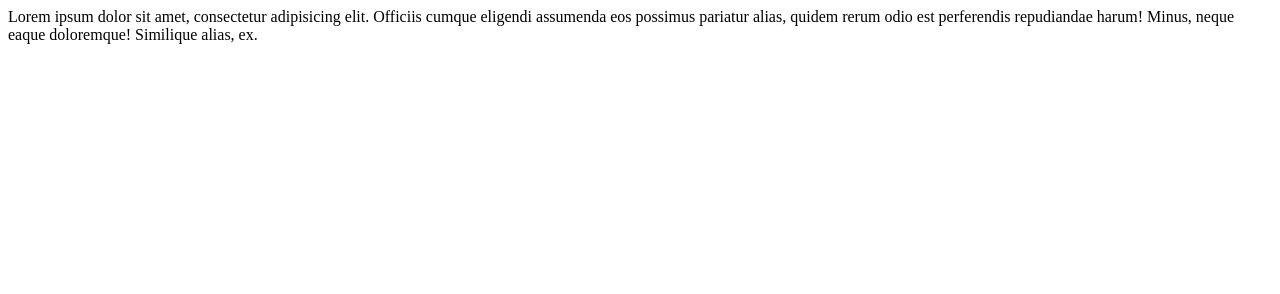
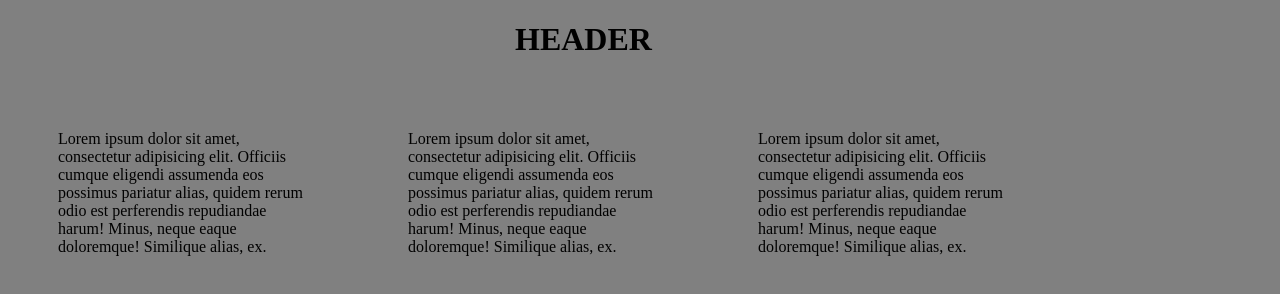
Before and after one commit to Rocombol/testgit, a plain HTML site: page index.html in a window 1280 px wide. Drawn offline with Linux system fonts and the light colour scheme.

Commit message:
second commit

```diff
--- a/index.html
+++ b/index.html
@@ -5,9 +5,27 @@
     <meta charset=utf-8 />
     <title>JS Bin</title>
 </head>
+<style>
+	body{
+		background: gray;
+	}
+	div{
+		margin: 50px;
+		width:250px;
+		float: left;
+	}
+	#header{
+		margin:0 auto;
+		float: none;
+	}
+</style>
+<div id="header"><h1>HEADER</h1></div>
+<div>Lorem ipsum dolor sit amet, consectetur adipisicing elit. Officiis cumque eligendi assumenda eos possimus pariatur alias, quidem rerum odio est perferendis repudiandae harum! Minus, neque eaque doloremque! Similique alias, ex.</div>
+<div>Lorem ipsum dolor sit amet, consectetur adipisicing elit. Officiis cumque eligendi assumenda eos possimus pariatur alias, quidem rerum odio est perferendis repudiandae harum! Minus, neque eaque doloremque! Similique alias, ex.</div>
 <div>Lorem ipsum dolor sit amet, consectetur adipisicing elit. Officiis cumque eligendi assumenda eos possimus pariatur alias, quidem rerum odio est perferendis repudiandae harum! Minus, neque eaque doloremque! Similique alias, ex.</div>
 <body>
     <script>
     </script>
 </body>
+
 </html>
```
